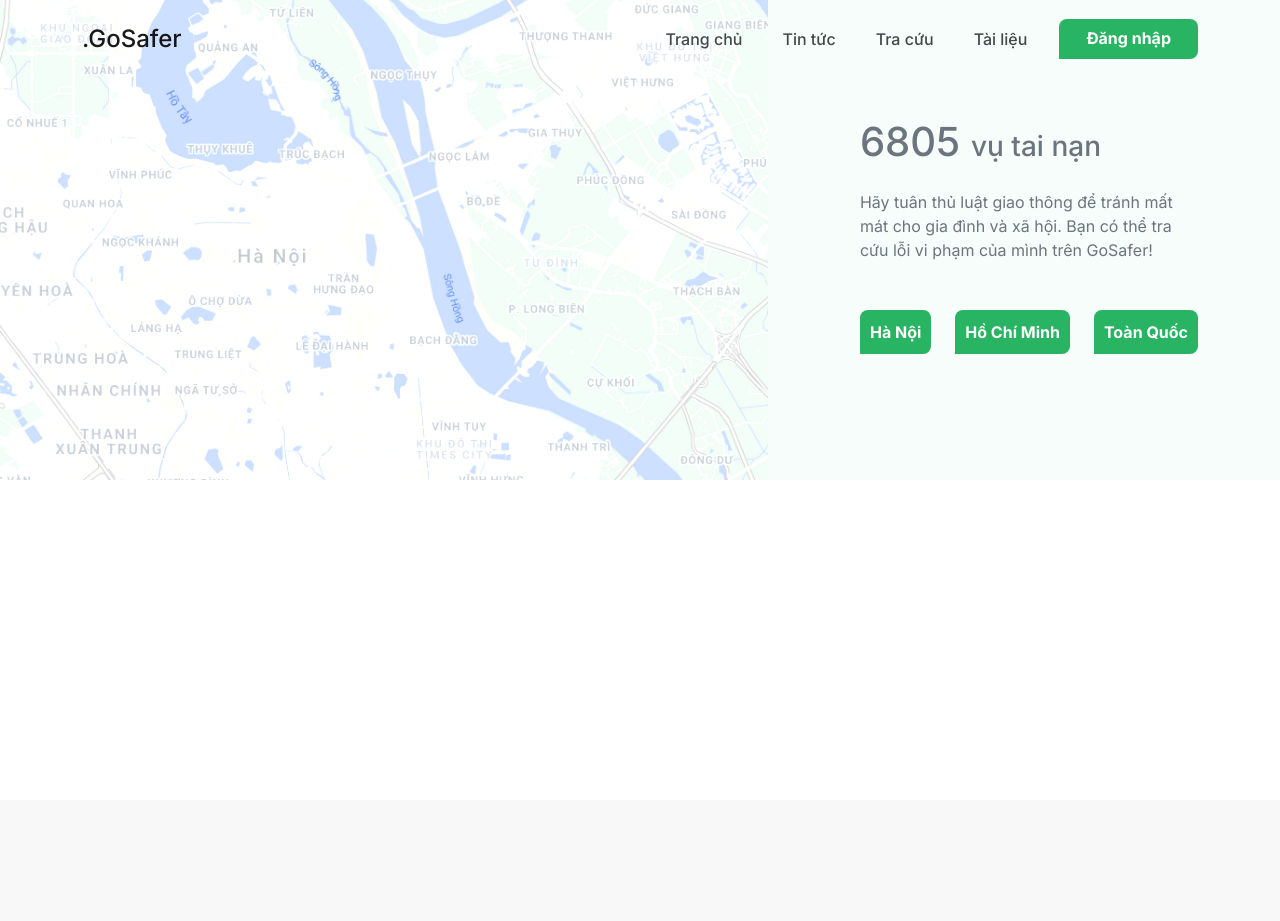
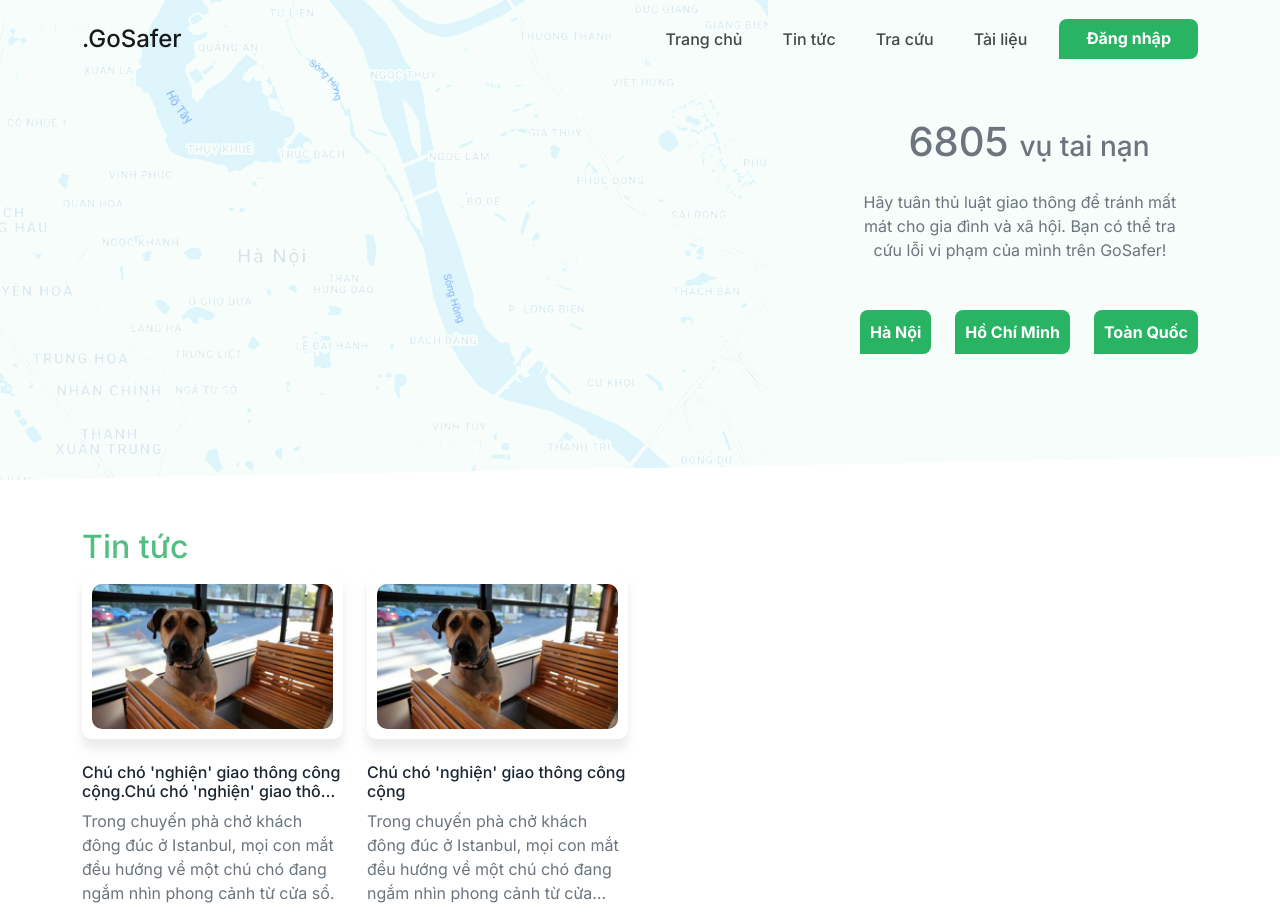
Before and after one commit to binhphancreator/traffic_violation, a PHP site: page / in a window 1280 px wide. Before the commit the page ends 480 px from the top, so only its background shows below. Run offline with PHP 8.4, Linux system fonts and the light colour scheme.

Commit message:
add news section

```diff
--- a/index.html
+++ b/index.html
@@ -9,8 +9,7 @@
     <title>Traffic Violation</title>
 </head>
 <body>
-    <header class="py-2">
-        <div class="mask"></div>
+    <header class="py-2 position-relative mb-5">
         <div class="overlay"></div>
         <nav class="navbar navbar-expand-lg navbar-light">
             <div class="container-lg">
@@ -29,13 +28,14 @@
                 </div>
             </div>
         </nav>
-        <div class="header-bottom container-lg mt-5">
+        <div class="header-bottom container-lg mt-5 overflow-hidden">
+            <div class="mask"></div>
             <div>
                 <div class="mb-5">
                     <h1 class="text-secondary fs-1 mb-4">6805 <span class="fs-3">vụ tai nạn</span></h1>
-                    <p style="max-width: 20rem;" class="text-secondary mb-0">Hãy tuân thủ luật giao thông để  tránh mất mát cho gia đình và xã hội. Bạn có thể tra cứu lỗi vi phạm của mình trên GoSafer!</p>
+                    <p class="header-bottom-content text-secondary mb-0">Hãy tuân thủ luật giao thông để  tránh mất mát cho gia đình và xã hội. Bạn có thể tra cứu lỗi vi phạm của mình trên GoSafer!</p>
                 </div>
-                <div class="d-flex flex-wrap align-items-center mb-4">
+                <div class="d-flex flex-wrap align-items-center justify-content-center mb-4">
                     <button class="p-2 btn-rounded-left text-light me-4">Hà Nội</button>
                     <button class="p-2 btn-rounded-left text-light me-4">Hồ Chí Minh</button>
                     <button class="p-2 btn-rounded-left text-light">Toàn Quốc</button>
@@ -43,6 +43,29 @@
             </div>
         </div>
     </header>
+    <section class="news container-lg">
+        <h2 class="news-title">Tin tức</h2>
+        <div class="row">
+            <div class="col-xl-3 col-md-4 col-sm-6 col-12">
+                <div class="card-news">
+                    <div class="card-news-img mb-4">
+                        <img src="/resource/img/news1.jpg" alt="">
+                    </div>
+                    <h6 class="card-news-title">Chú chó 'nghiện' giao thông công cộng.Chú chó 'nghiện' giao thông công cộng</h6>
+                    <p class="card-news-content text-secondary">Trong chuyến phà chở khách đông đúc ở Istanbul, mọi con mắt đều hướng về một chú chó đang ngắm nhìn phong cảnh từ cửa sổ.</p>
+                </div>
+            </div>
+            <div class="col-xl-3 col-md-4 col-sm-6 col-12">
+                <div class="card-news">
+                    <div class="card-news-img mb-4">
+                        <img src="/resource/img/news1.jpg" alt="">
+                    </div>
+                    <h6 class="card-news-title">Chú chó 'nghiện' giao thông công cộng</h6>
+                    <p class="card-news-content text-secondary">Trong chuyến phà chở khách đông đúc ở Istanbul, mọi con mắt đều hướng về một chú chó đang ngắm nhìn phong cảnh từ cửa sổ.Trong chuyến phà chở khách đông đúc ở Istanbul, mọi con mắt đều hướng về một chú chó đang ngắm nhìn phong cảnh từ cửa sổ</p>
+                </div>
+            </div>
+        </div>
+    </section>
     <script src="/resource/js/boootstrap5.js"></script>
 </body>
 </html>
--- a/resource/css/main.css
+++ b/resource/css/main.css
@@ -34,6 +34,14 @@ button, button:hover, button:focus, button:active{
     color: white;
 }
 
+/* Header */
+
+header {
+    min-height: 60vh;
+    clip-path: polygon(0 0, 100% 0, 100% 95%, 0% 100%);
+    overflow: hidden;
+}
+
 .navbar-nav .nav-link:not(:last-child) {
     margin-right: 1.5rem;
 }
@@ -59,37 +67,45 @@ button, button:hover, button:focus, button:active{
     box-shadow: none;
 }
 
-header .mask{
+.mask{
     background-color: #D1F2EB ;
     opacity: .2;
-    height: 60vh;
     position: absolute;
     top: 0;
     left: 0;
-    width: 100vw;;
+    right: 0;
+    bottom: 0;
     z-index: -1;
 }
 
 header .overlay {
     transition: all .5s cubic-bezier(0.075, 0.82, 0.165, 1);
-    height: 60vh;
     position: absolute;
     top: 0;
     left: 0;
+    bottom: 0;
     width: 100vw;
     background-image: url('/resource/img/map.jpeg');
     background-size: cover;
     background-repeat: no-repeat;
     background-position: center;
     z-index: -1;
-    filter: brightness(105%);
-    -webkit-filter: brightness(105%);
+    filter: brightness(115%);
+    -webkit-filter: brightness(115%);
 }
 
 .header-bottom {
     display: flex;
-    justify-content: start;
+    justify-content: center;
     transition: all .5s cubic-bezier(0.39, 0.575, 0.565, 1);
+}
+
+.header-bottom * {
+    text-align: center;
+}
+
+.header-bottom-content {
+    max-width: auto;
 }
 
 @media (min-width: 1200px) {
@@ -98,7 +114,11 @@ header .overlay {
     }
 
     .header-bottom {
-        justify-content: end;
+        justify-content: flex-end;
+    }
+
+    .header-bottom-content {
+        max-width: 20rem;
     }
 }
 
@@ -106,3 +126,41 @@ header .overlay {
     font-weight: 500;
     color: #424949;
 }
+
+/* News Section */
+
+.news-title {
+    color: #52BE80;
+}
+
+.card-news-img {
+    border: 10px solid white;
+    border-radius: 10px;
+    box-shadow: 0px 10px 10px rgb(216 216 216 / 50%);
+}
+
+.card-news-title {
+    color: #1B2631;
+    height: 2.4rem;
+    width: 100%;
+    -webkit-line-clamp: 2;
+    -webkit-box-orient: vertical;
+    overflow: hidden;
+    display: -webkit-box;
+}
+
+.card-news-content {
+    height: 6rem;
+    max-height: 6rem;
+    width: 100%;
+    -webkit-line-clamp: 4;
+    -webkit-box-orient: vertical;
+    overflow: hidden;
+    display: -webkit-box;
+}
+
+.card-news-img img {
+    object-fit: cover;
+    width: 100%;
+    border-radius: 10px;
+}
```
Also changed, not shown: resource/img/news1.jpg (added).
